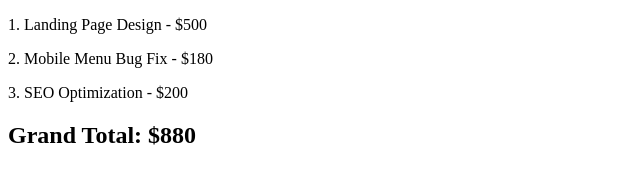
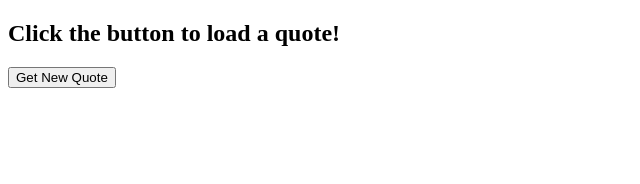
Before and after one commit to KartikeyPandey327/Front-end-, a plain HTML site: page index.html in a window 1280 px wide. Shown: the whole page, without its empty margins (0-640 px from the left). Drawn offline with Linux system fonts and the light colour scheme.

Commit message:
1st api code

```diff
--- a/index.html
+++ b/index.html
@@ -2,11 +2,12 @@
 <html lang="en">
 <head>
 
-    <title>The Freelance Invoice & Grand Total Generator</title>
+    <title>Live Quote of the Day Generator</title>
 </head>
 <body>
-    <div id="invoice-list"></div>
-    <h2 id="grand-total"></h2>
+    <h2 id="quote-text">Click the button to load a quote!</h2>
+    <p id="author-text"></p>
+    <button id="get-quote-btn">Get New Quote</button>
 
     <script src="script.js"></script>
 </body>
--- a/script.js
+++ b/script.js
@@ -1,27 +1,19 @@
-const clientTasks = [
-  { service: "Landing Page Design", hours: 10, rate: 50 },
-  { service: "Mobile Menu Bug Fix", hours: 3, rate: 60 },
-  { service: "SEO Optimization", hours: 5, rate: 40 }
-];
+const author_text = document.querySelector("#author-text");
+const quote_text = document.querySelector("#quote-text");
+const get_quote_btn = document.querySelector("#get-quote-btn");
 
-const invoice_list = document.querySelector("#invoice-list");
-const grand_total = document.querySelector("#grand-total");
+async function fetchQuote() {
+    get_quote_btn.textContent = "Loading..."; // 1. Tell user we are fetching!
 
-const billedTasks = clientTasks.map((task) => {
-  return {
-    service: task.service,
-    total: task.hours * task.rate
-  };
-});
+    const responce = await fetch("https://dummyjson.com/quotes/random");
 
-let grandTotal = 0;
+    const data = await responce.json();
+    quote_text.textContent = `${data.quote}`
+    author_text.textContent = `${data.author}`
 
-billedTasks.forEach((task, index) => {
-  grandTotal += task.total;
+    get_quote_btn.textContent = "Get New Quote"; // 2. Reset button text!
+}
 
-  const card = document.createElement("p");
-  card.textContent = `${index + 1}. ${task.service} - $${task.total}`
-
-    invoice_list.append(card);
-});
-grand_total.textContent=` Grand Total: $${grandTotal}`;
+get_quote_btn.addEventListener("click", () => {
+    fetchQuote();
+})
```
